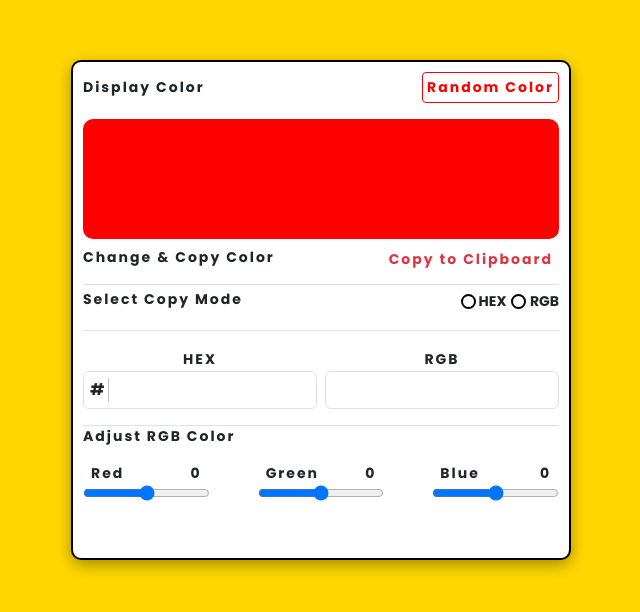
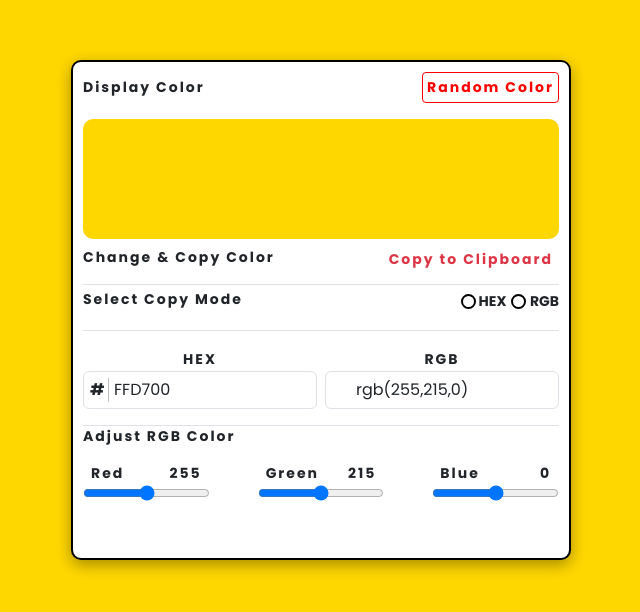
Before and after one commit to mdsamiulislam54/rgb_hex_color_picker_app, a plain HTML site: page index.html in a window 1280 px wide. Shown: the whole page, without its empty margins (319-959 px from the left). Drawn offline with Linux system fonts and the light colour scheme.

Commit message:
default color setup

```diff
--- a/Project_Part_2/css/style.css
+++ b/Project_Part_2/css/style.css
@@ -24,7 +24,7 @@ body{
 .display_color{
     width: 100%;
     height: 120px;
-    background-color: red;
+    /* background-color: red; */
     margin:  0 auto;
     border-radius: 10px;
 }
--- a/Project_Part_2/js/app.js
+++ b/Project_Part_2/js/app.js
@@ -14,6 +14,23 @@ let customRange_3 = document.getElementById('customRange_3');
 
 
 //ALL ref=========end====
+window.onload= function(){
+
+    let red = 255;
+    let green = 215;
+    let blue = 0;
+
+    let rgbolor_defult = `rgb(${red},${green},${blue})`
+    display_color.style.backgroundColor=rgbolor_defult
+    //defaul hex_input_box color code update
+    hex_input_box.value= hexColorGenerateFunc({red,green,blue}).substring(1)
+    rgb_input_box.value=rgbolor_defult
+    redRange.innerText=red
+    greenRange.innerText=green
+    blueRange.innerText=blue
+
+
+}
 
 
 //ALL funtion =================start=========================
```
